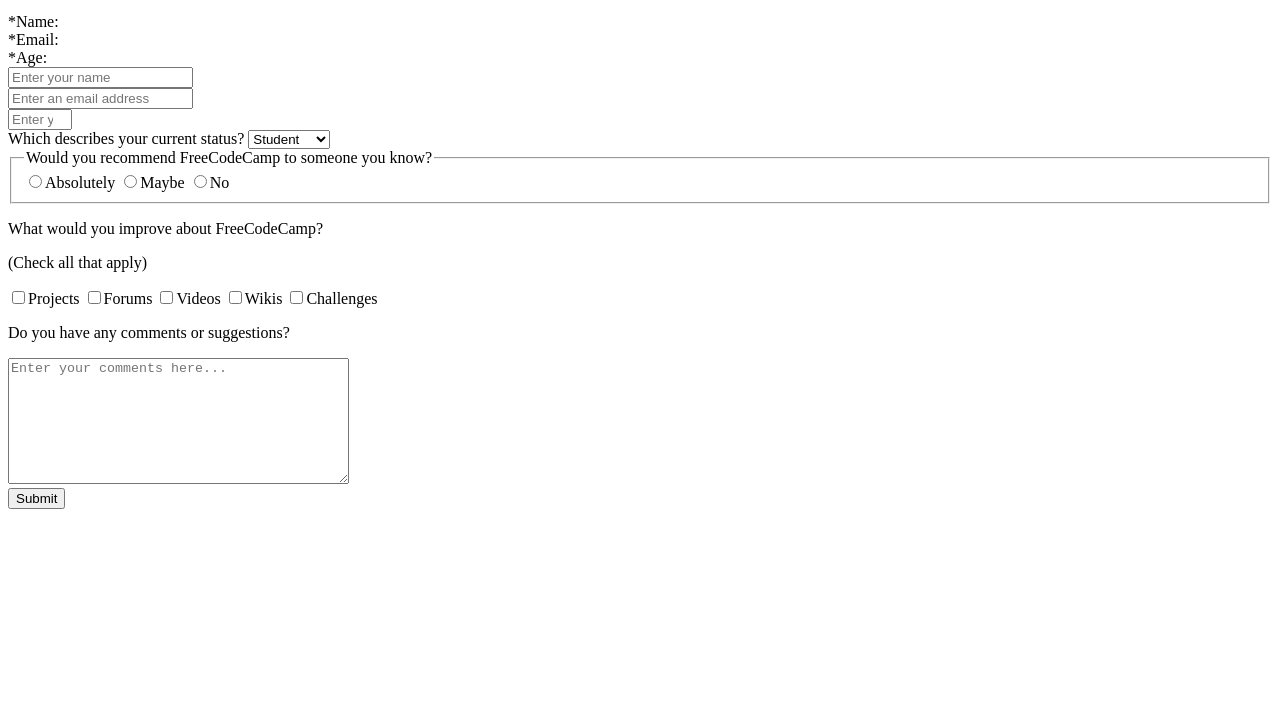
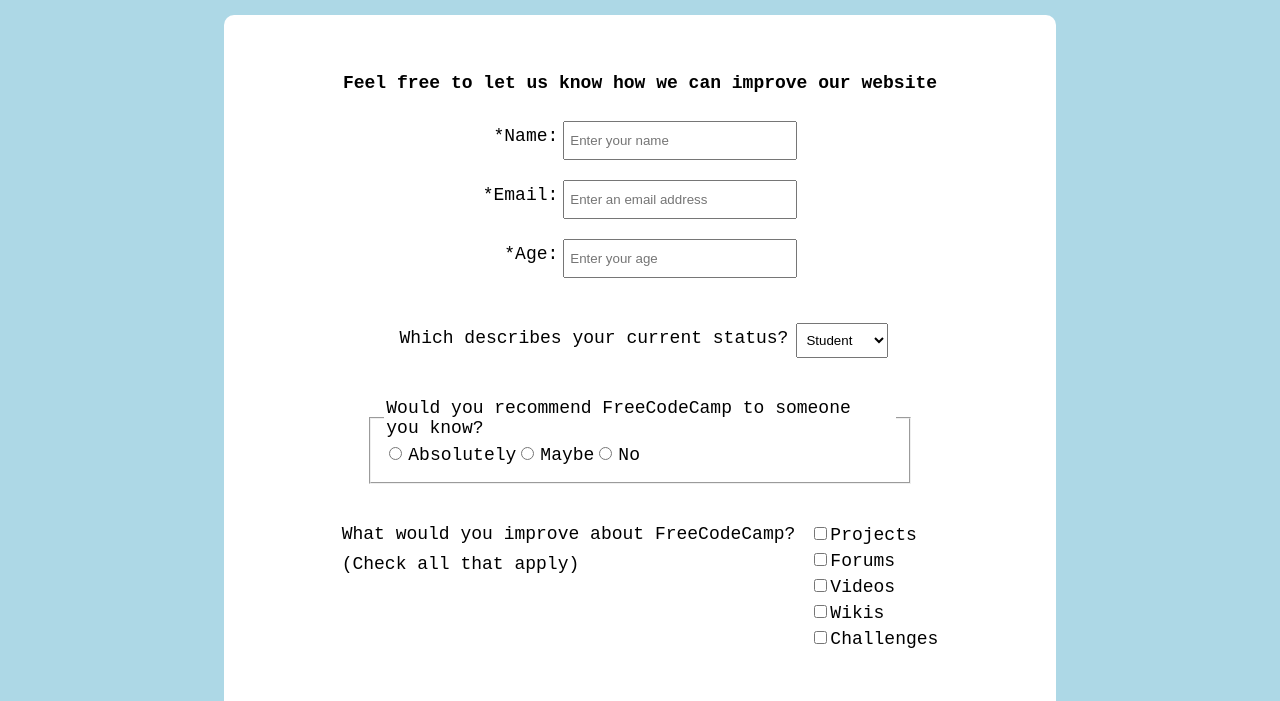
Before and after one commit to ryanmhowell/Survey-Form, a plain HTML site: page index.html in a window 1280 px wide. Shown: the part 101-802 px from the top of the page. Drawn offline with Linux system fonts and the light colour scheme.

Commit message:
Update index.html

```diff
--- a/index.html
+++ b/index.html
@@ -15,6 +15,7 @@ For now, the test suite only works in Chrome! Please read the README below in th
 <html>
   <head>
     <title>Survey Form</title>
+    <link href="./FCCsurvey_form_project.css" type="text/css" rel="stylesheet">
   </head>
   <body>
     <header>
```
